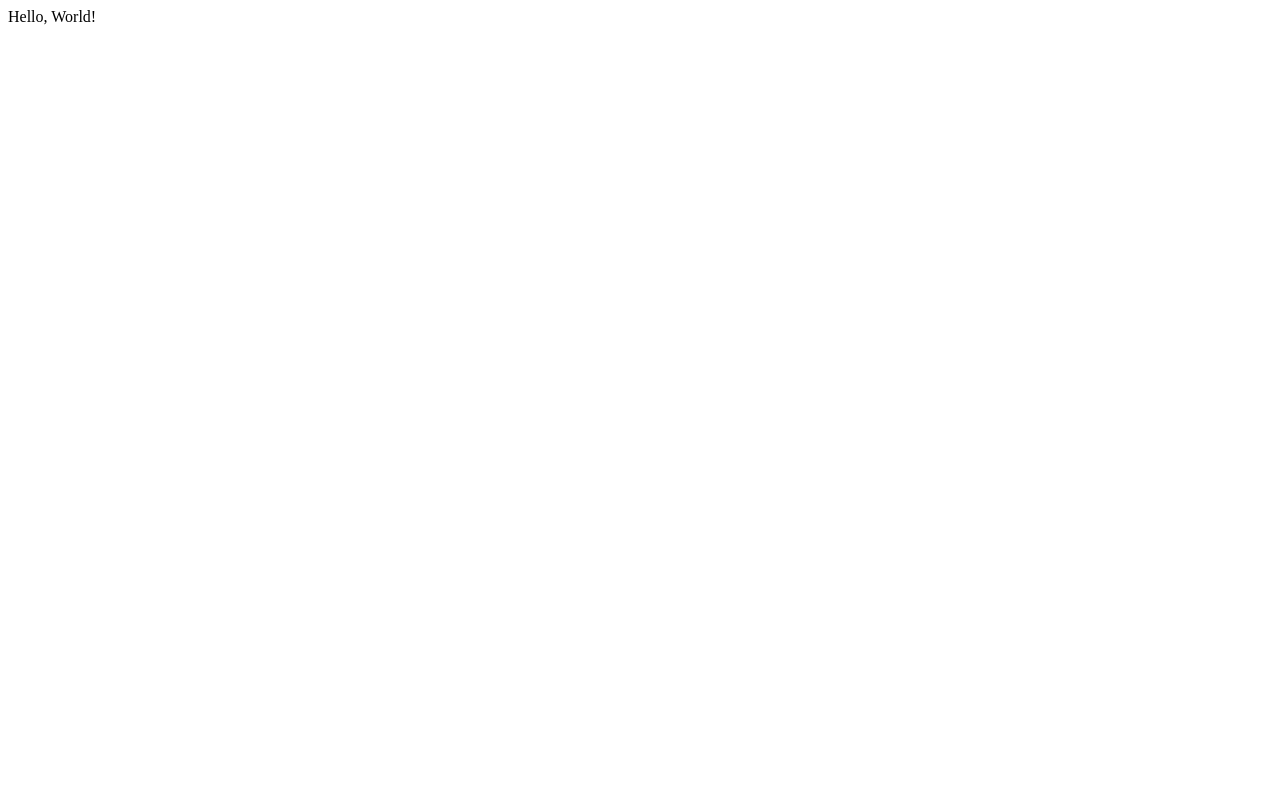
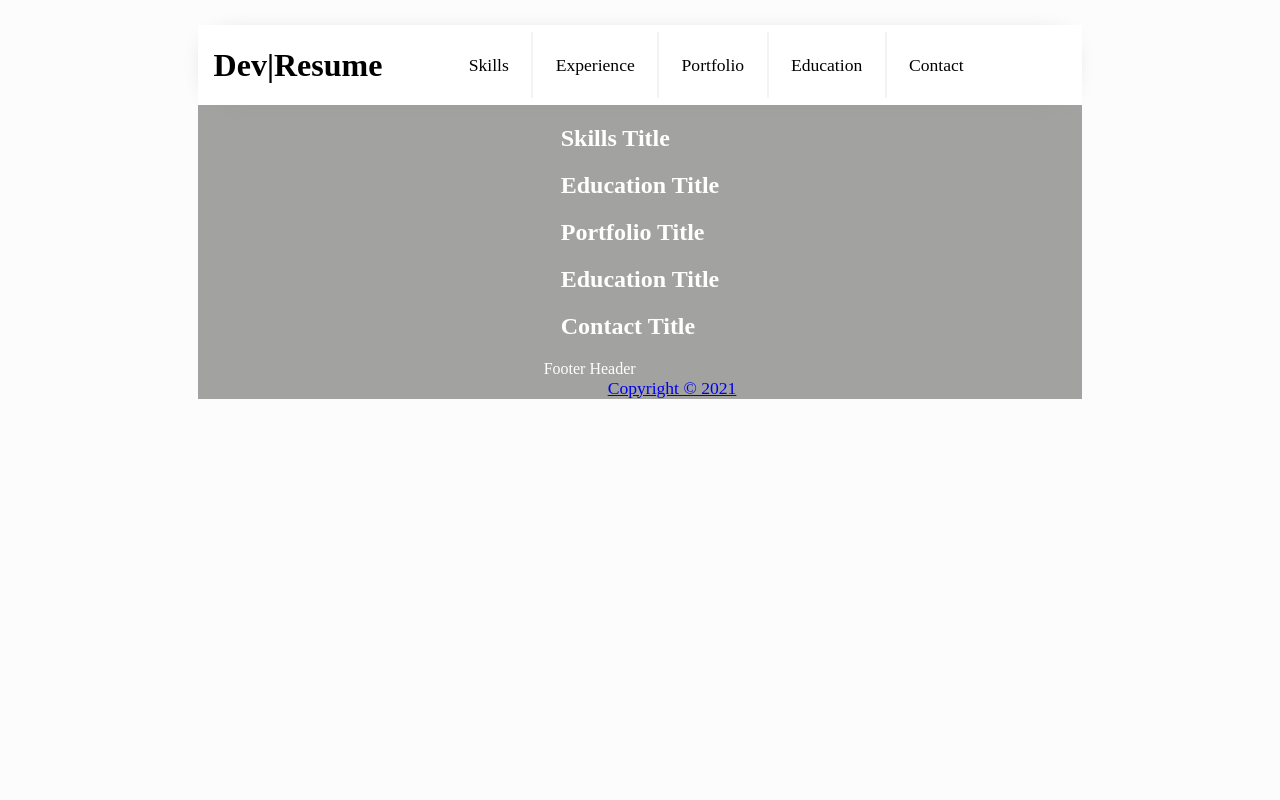
Before and after one commit to cthomas4293/Resume, a Flask app: page / in a window 1280 px wide. Before the commit the page is almost empty. Run offline with Flask 2, Linux system fonts and the light colour scheme.

Commit message:
added more foundational aspects

```diff
--- a/server.py
+++ b/server.py
@@ -1,8 +1,8 @@
-from flask import Flask
+from flask import Flask, render_template
 
 app = Flask(__name__)
 
 
 @app.route('/')
-def hello_world():
-    return 'Hello, World!'
+def index():
+    return render_template('index.html')
--- /dev/null
+++ b/static/script.js
@@ -0,0 +1 @@
+'use strict';
--- a/static/style.css
+++ b/static/style.css
@@ -0,0 +1,81 @@
+body {
+    background: #FCFCFC;
+    color: white;
+}
+
+#Wrapper {
+    /*Page Decor*/
+    background: #a2a2a1;
+    margin-left: 15%;
+    margin-right: 15%;
+    margin-top: 2%;
+
+    /*Outline*/
+    box-sizing: border-box;
+    display: flex;
+    flex-direction: column;
+    align-items: center;
+
+    /*Text*/
+
+}
+
+/*Header*/
+.header {
+    /*Outline*/
+    box-shadow: -1px 1px 30px -20px gray;
+}
+
+.main--header {
+    background: white;
+    width: 100%;
+    display: flex;
+
+    flex-direction: row;
+    box-sizing: border-box;
+    /*justify-content: space-between;*/
+
+
+    padding-left: 1rem;
+}
+
+/*Nav*/
+.nav {
+    /*Outline*/
+    padding-left: 4rem;
+
+    display: flex;
+    align-items: center;
+
+    /*Text*/
+    font-size: 1.1rem;
+}
+
+.main--nav a {
+    /*Outline*/
+    color: black;
+    padding: 1.4rem;
+    border-right: #f6f2f2 solid 2px;
+
+    text-decoration: none;
+}
+
+.main--nav a:last-child {
+    border-right: white;
+}
+
+.main--title {
+    color: black;
+}
+
+/*Main Content*/
+.main--content {
+    /*Outline*/
+
+}
+
+/*Footer*/
+footer {
+    /*Outline*/
+
+}
--- a/templates/index.html
+++ b/templates/index.html
@@ -4,15 +4,56 @@
     <meta name="viewport"
           content="width=device-width, user-scalable=no, initial-scale=1.0, maximum-scale=1.0, minimum-scale=1.0">
     <meta http-equiv="X-UA-Compatible" content="ie=edge">
-    <title>Document</title>
+    <link rel="stylesheet" href="../static/style.css">
+
+    <title>Dev|Resume</title>
 </head>
 <body>
 <div id="Wrapper">
-    <header>
-    <nav></nav>
+<!--    Nav/ Header-->
+    <header class="main--header header">
+        <h1 class="main--title title">Dev|Resume</h1>
+
+        <nav class="main--nav nav">
+            <a href="#">Skills</a>
+            <a href="#">Experience</a>
+            <a href="#">Portfolio</a>
+            <a href="#">Education</a>
+            <a href="#">Contact</a>
+        </nav>
     </header>
-    <main></main>
-    <footer></footer>
+<!--    Main Content-->
+    <main class="main--content">
+<!--        Skills Section-->
+        <section class="section--skills section">
+            <h1>Skills Title</h1>
+        </section>
+<!--        Experience Section-->
+        <section class="section--experience section">
+            <h1>Education Title</h1>
+        </section>
+<!--        Portfolio Section-->
+        <section class="section--portfolio section">
+            <h1>Portfolio Title</h1>
+        </section>
+<!--        Education Section-->
+        <section class="section--education section">
+            <h1>Education Title</h1>
+        </section>
+<!--        Contact Section-->
+        <section class="section--contact section">
+            <h1>Contact Title</h1>
+        </section>
+    </main>
+<!--    Footer-->
+    <footer>
+        <header class="footer--header header">Footer Header</header>
+        <nav class="footer--nav nav">
+            <a href="#">Copyright &copy; 2021</a>
+        </nav>
+    </footer>
 </div>
+
+<script src="../static/script.js"></script>
 </body>
 </html>
```
Also changed, not shown: 1 other file.
